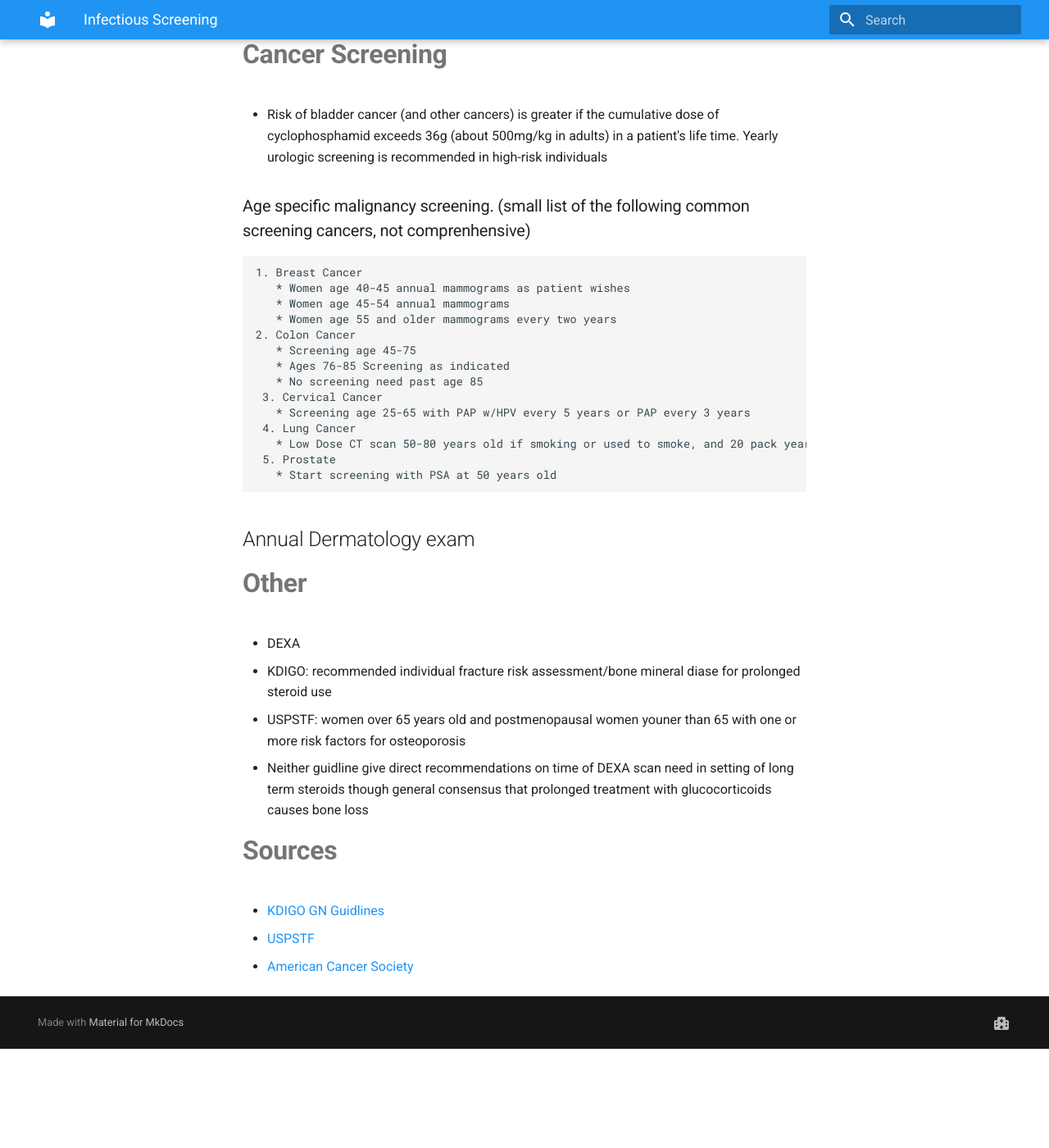
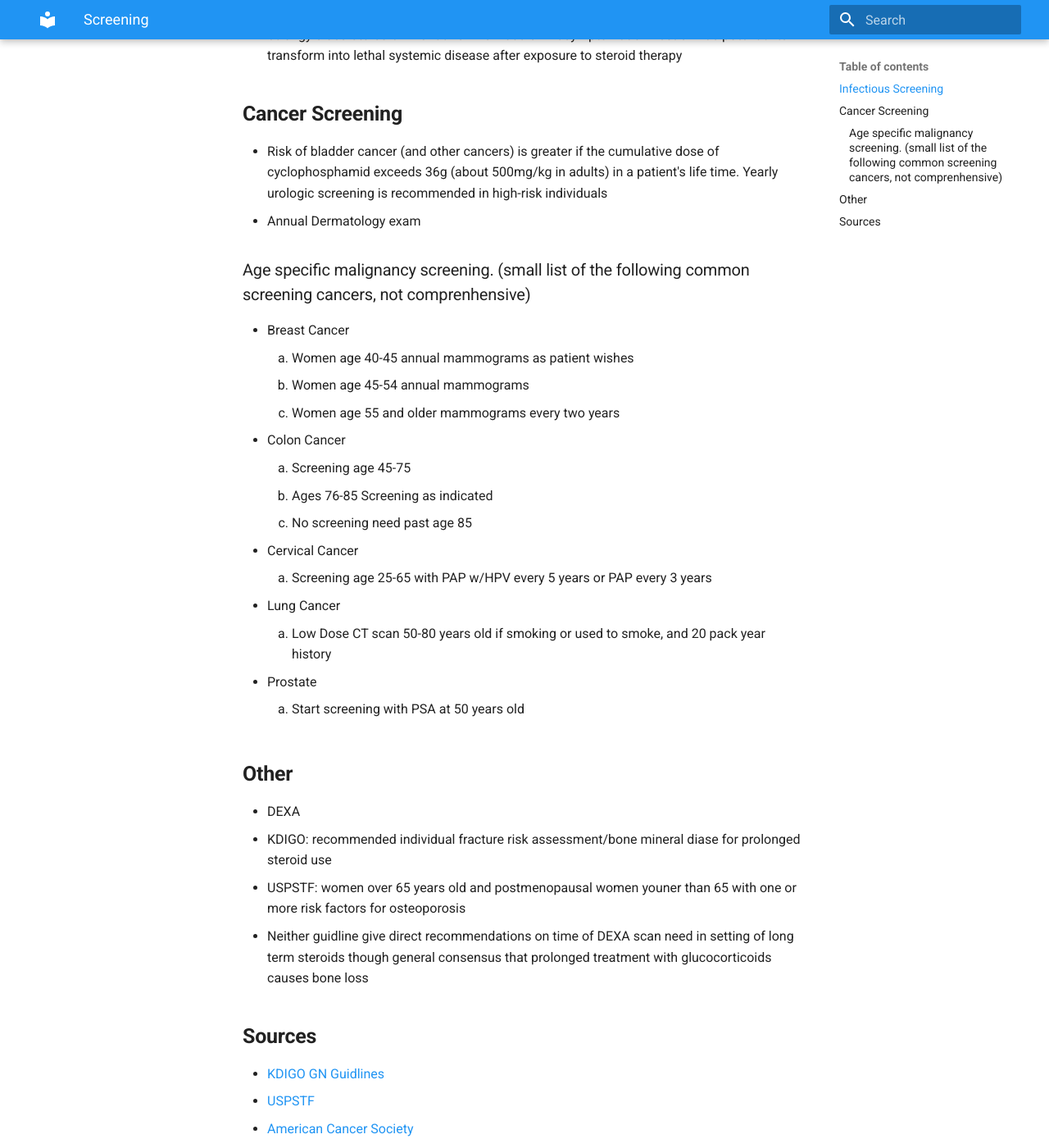
Before and after one commit to TTUNEPH2025/GN, an MkDocs documentation site: the page built from docs/Screening.md, in a window 1280 px wide and 1400 px high, scrolled down 561 px. Shown: the whole window at 82% size. Built offline with MkDocs 1.6.1 and Material for MkDocs 9.7.7, drawn with Linux system fonts in a browser that asks for light colours; before the commit the page ends 1840 px from its top, so only the background shows below that.

Commit message:
Update Screening.md

```diff
--- a/docs/Screening.md
+++ b/docs/Screening.md
@@ -1,4 +1,4 @@
-# **Infectious Screening**
+## **Infectious Screening**
 * Screening should be based on indepented exposures based on patient history, geographic region, and occupations
 * Exhaustive list not provided; However, several infectious disease that may have benefit to screening prior to initiation of immunosupression are as follows:
   1. Syphilis
@@ -7,30 +7,30 @@
   4. Hepatitis C (HCV)
   5. Quantiferon for TB screening
   6. Strongyloides Stercoralix for at risk individuals --> asymptomatic infection has potential to transform into lethal systemic disease after exposure to steroid therapy
-# **Cancer Screening**
-* Risk of bladder cancer (and other cancers) is greater if the cumulative dose of cyclophosphamid exceeds 36g (about 500mg/kg in adults) in a patient's life time. Yearly urologic screening is recommended in high-risk individuals
+## **Cancer Screening**
+ * Risk of bladder cancer (and other cancers) is greater if the cumulative dose of cyclophosphamid exceeds 36g (about 500mg/kg in adults) in a patient's life time. Yearly urologic screening is recommended in high-risk individuals
+ * Annual Dermatology exam
 ### Age specific malignancy screening. (small list of the following common screening cancers, not comprenhensive)
-    1. Breast Cancer
-       * Women age 40-45 annual mammograms as patient wishes
-       * Women age 45-54 annual mammograms
-       * Women age 55 and older mammograms every two years
-    2. Colon Cancer
-       * Screening age 45-75
-       * Ages 76-85 Screening as indicated
-       * No screening need past age 85
-     3. Cervical Cancer
-       * Screening age 25-65 with PAP w/HPV every 5 years or PAP every 3 years
-     4. Lung Cancer
-       * Low Dose CT scan 50-80 years old if smoking or used to smoke, and 20 pack year history
-     5. Prostate
-       * Start screening with PSA at 50 years old
-## Annual Dermatology exam
-# **Other**
+ * Breast Cancer
+    1. Women age 40-45 annual mammograms as patient wishes
+    2. Women age 45-54 annual mammograms
+    3. Women age 55 and older mammograms every two years
+ * Colon Cancer
+    1. Screening age 45-75
+    2. Ages 76-85 Screening as indicated
+    3. No screening need past age 85
+ * Cervical Cancer
+    1. Screening age 25-65 with PAP w/HPV every 5 years or PAP every 3 years
+ * Lung Cancer
+    1. Low Dose CT scan 50-80 years old if smoking or used to smoke, and 20 pack year history
+ * Prostate
+    1.  Start screening with PSA at 50 years old
+## **Other**
 * DEXA
   * KDIGO: recommended individual fracture risk assessment/bone mineral diase for prolonged steroid use
   * USPSTF: women over 65 years old and postmenopausal women youner than 65 with one or more risk factors for osteoporosis
   * Neither guidline give direct recommendations on time of DEXA scan need in setting of long term steroids though general consensus that prolonged treatment with glucocorticoids causes bone loss
-# **Sources**
+## **Sources**
  * [KDIGO GN Guidlines](https://kdigo.org/guidelines/gd/)
  * [USPSTF](https://www.uspreventiveservicestaskforce.org/uspstf/recommendation/osteoporosis-screening#fullrecommendationstart)
  * [American Cancer Society](https://www.cancer.org/cancer/screening/american-cancer-society-guidelines-for-the-early-detection-of-cancer.html)
```
